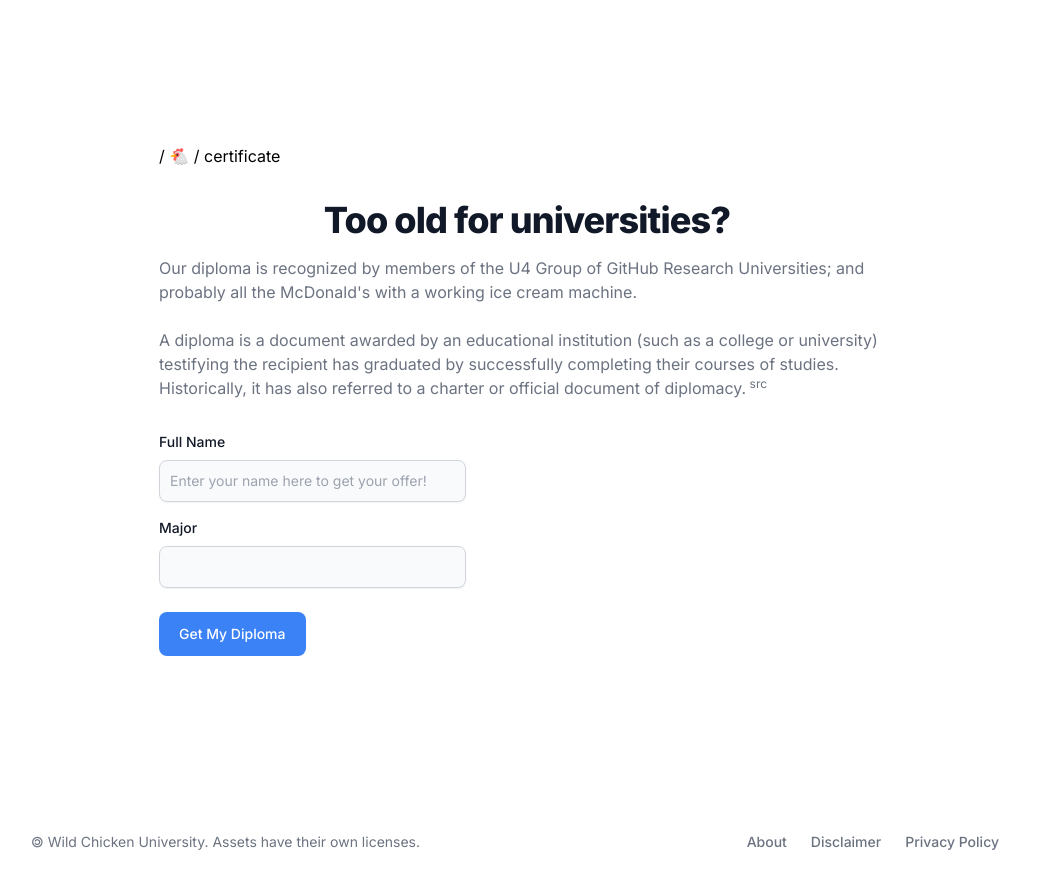
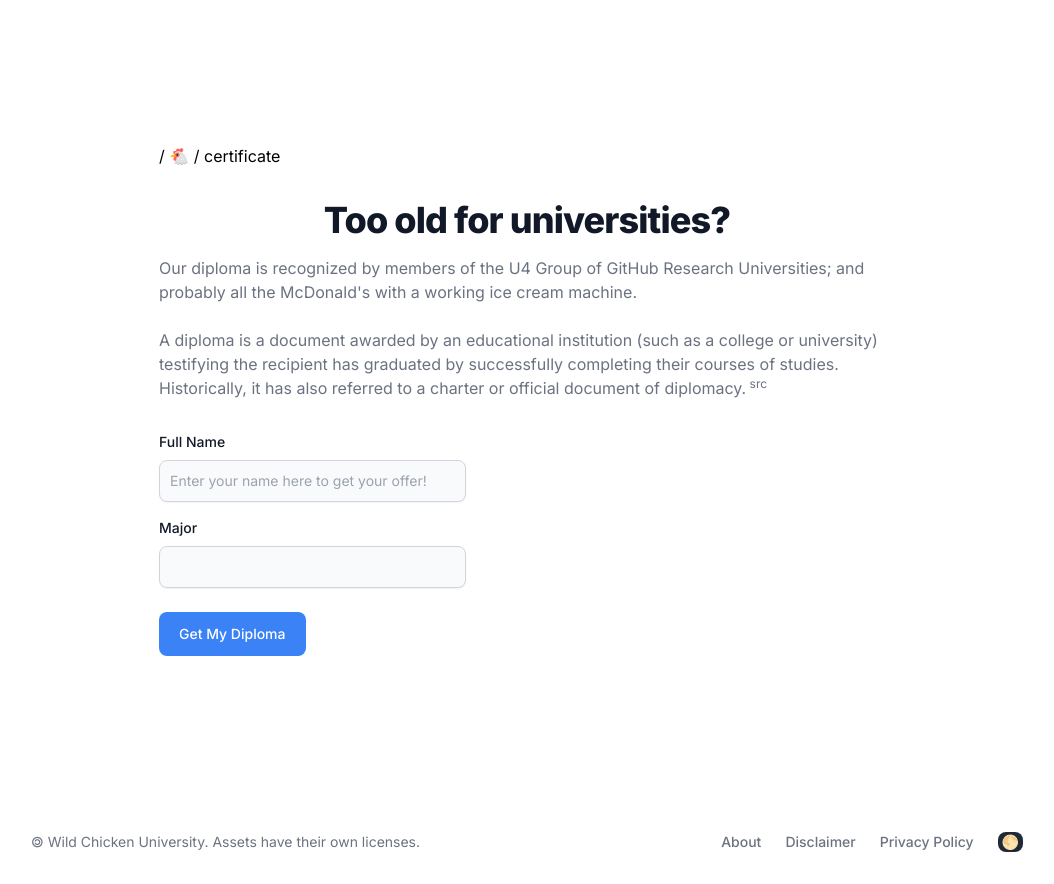
Before and after one commit to WildChickenUniversity/WildChickenUniversity, a Next.js app: page /diploma in a window 1280 px wide. Shown: the whole page, without its empty margins (113-1167 px from the left). Built offline with nearby package versions, Linux system fonts and the light colour scheme.

Commit message:
theme switcher

```diff
--- /dev/null
+++ b/app/components/icon.tsx
@@ -0,0 +1,5 @@
+const iconSwitch = (theme: any) => {
+  return <a className="ml-1 mr-1">{theme === "dark" ? "🌞" : "🌕"}</a>;
+};
+
+export default iconSwitch;
--- a/app/components/theme-switch.tsx
+++ b/app/components/theme-switch.tsx
@@ -1,6 +1,7 @@
 "use client";
 import React from "react";
 import { useTheme } from "next-themes";
+import iconSwitch from "./icon";
 
 const Button = () => {
   const { systemTheme, theme, setTheme } = useTheme();
@@ -11,8 +12,7 @@ const Button = () => {
       onClick={() => (theme == "dark" ? setTheme("light") : setTheme("dark"))}
       className="bg-gray-800 dark:bg-gray-50 hover:bg-gray-600 dark:hover:bg-gray-300 transition-all duration-100 text-white dark:text-gray-800 text-sm md:text-sm rounded-lg  "
     >
-      {theme === "dark" && <a className="ml-1 mr-1">🌞</a>}
-      {theme === "light" && <a className="ml-1 mr-1">🌕</a>}
+      {iconSwitch(theme)}
     </button>
   );
 };
--- /dev/null
+++ b/app/news/layout.tsx
@@ -0,0 +1,8 @@
+export default function MdxLayout({ children }: { children: React.ReactNode }) {
+  // Create any shared layout or styles here
+  return (
+    <div className="mdx-layout flex min-h-screen flex-col justify-between p-24">
+      {children}
+    </div>
+  );
+}
```
